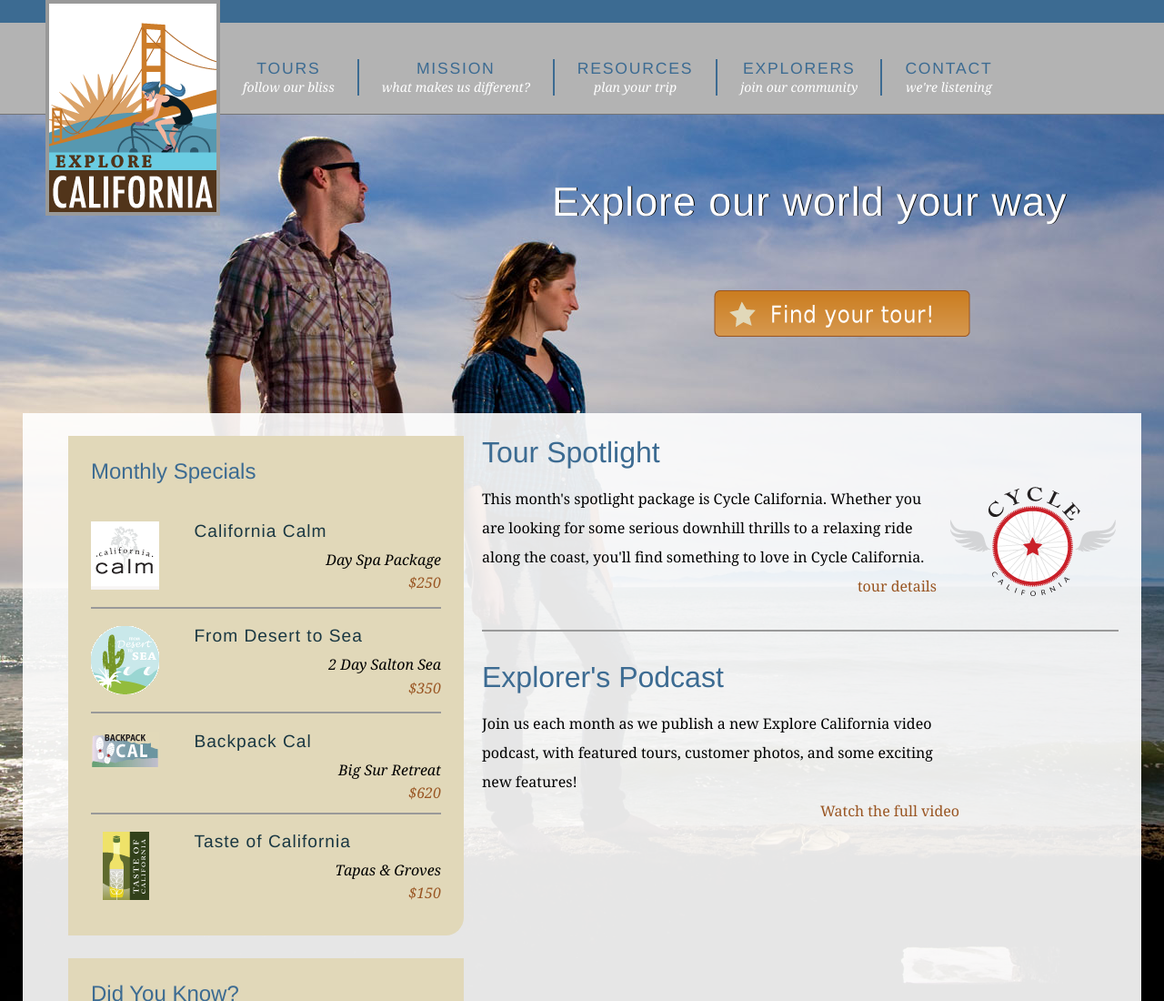
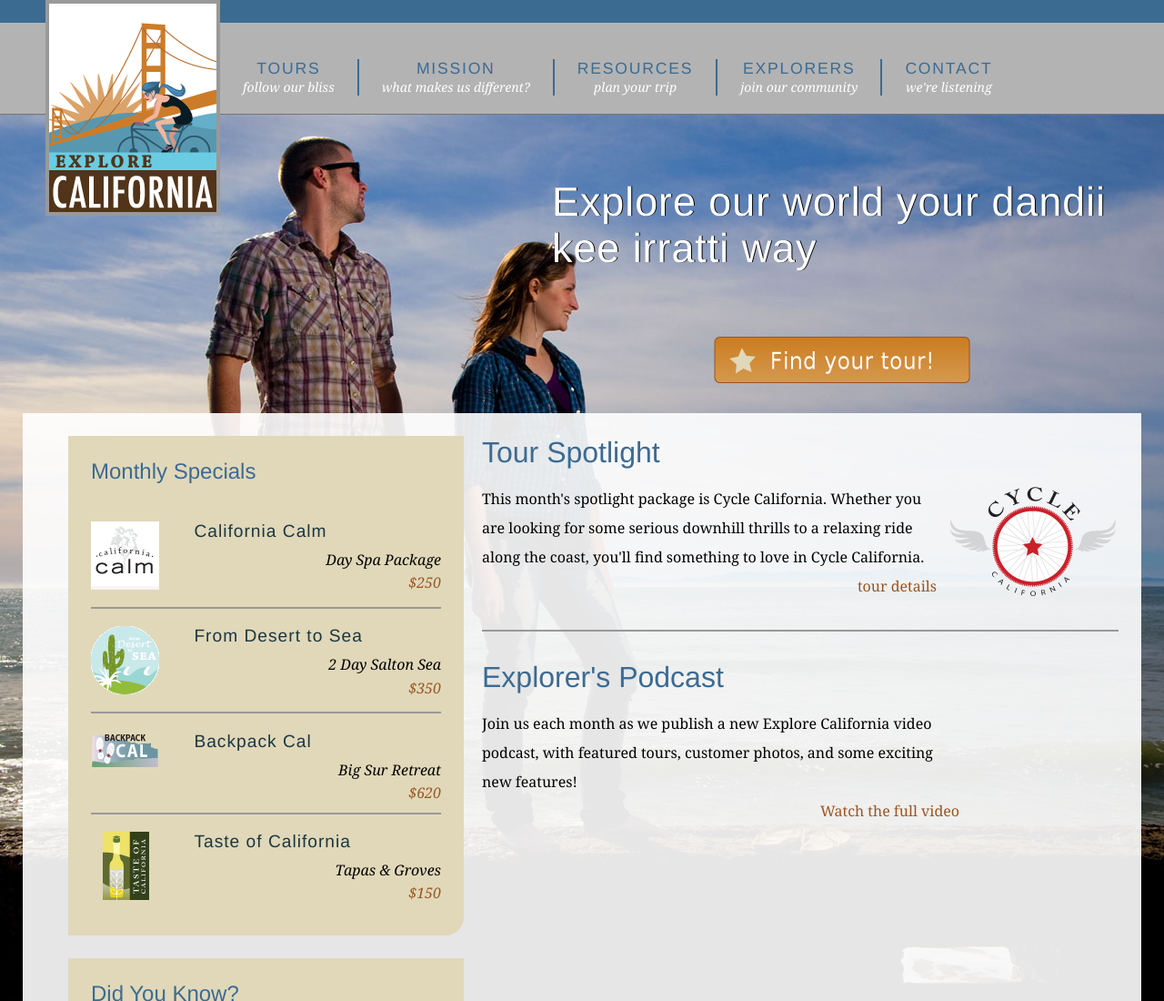
Before and after one commit to gadaanis/Remote_version, a plain HTML site: page index.html in a window 1280 px wide. Shown: the top 1100 px of the page at 91% size. Drawn offline with Linux system fonts and the light colour scheme.

Commit message:
this masterr change

```diff
--- a/index.html
+++ b/index.html
@@ -55,7 +55,7 @@
       </div>
 
       <div id="actionCall">
-        <h1>Explore our world your way</h1>
+        <h1>Explore our world your dandii kee irratti way</h1>
         <a href="tours.html" title="Find your tour!"><h2>Find your tour</h2></a>
       </div>
 
```
